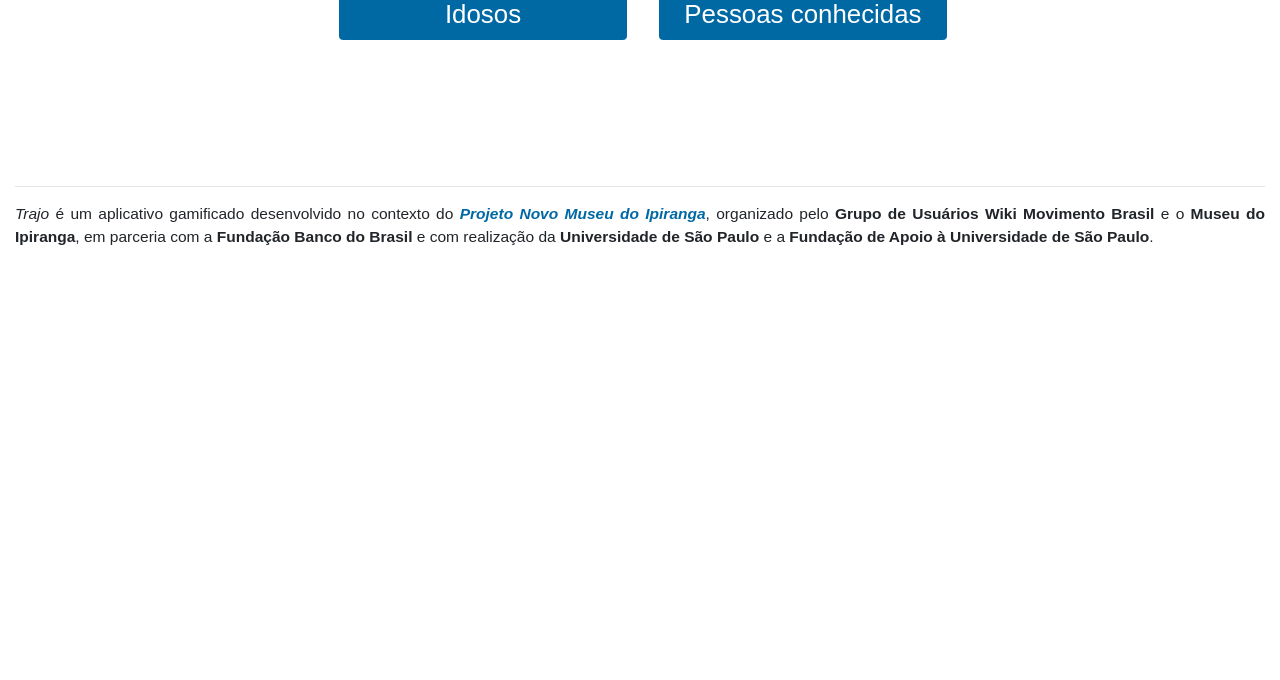
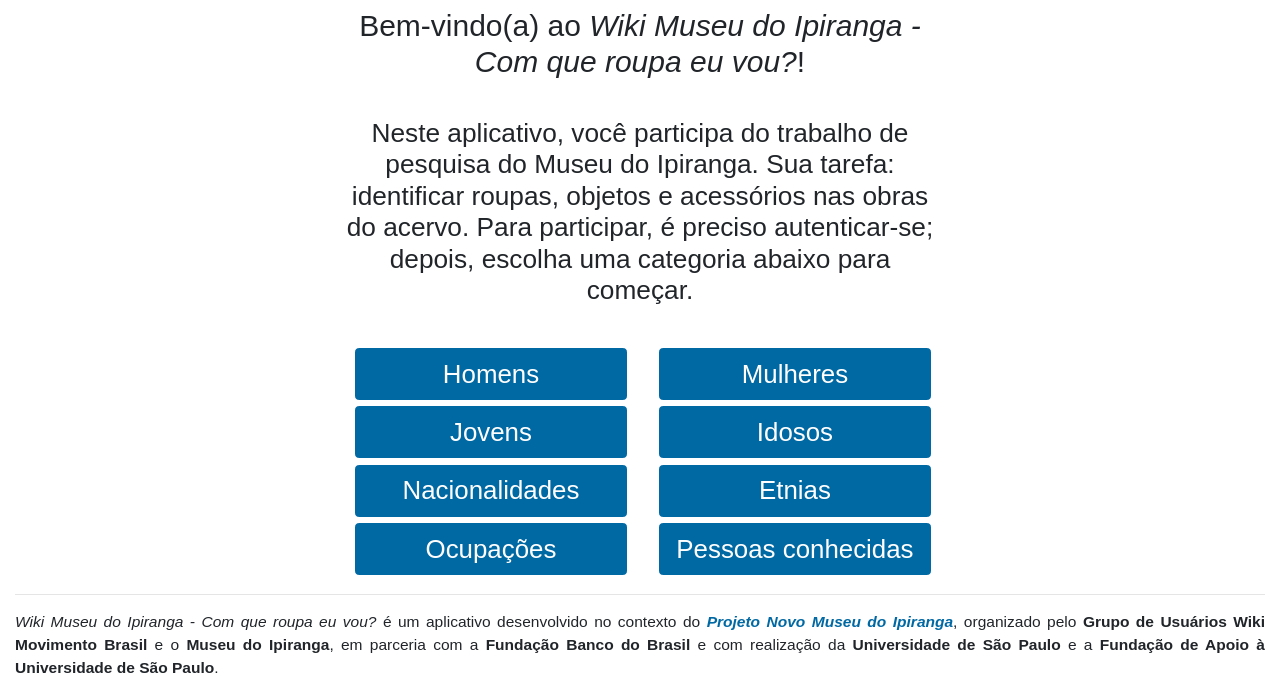
Before and after one commit to WikiMovimentoBrasil/trajo, a Flask app: page / in a window 1280 px wide. Shown: the part 578-1258 px from the top of the page. Before the commit the page ends 823 px from the top, so only its background shows below. Run offline with Flask 2, Linux system fonts and the light colour scheme; parts of the project's set-up code (start-up, migrations or seed data) failed here and were passed over; some libraries are stand-ins or nearby versions.

Commit message:
Implementing updates

```diff
--- a/app.py
+++ b/app.py
@@ -168,7 +168,7 @@
                            number_works=quantidade)
 
 
-# Página com tutorial de como contribuir com o jogo
+# Página com tutorial de como contribuir com o aplicativo
 @app.route('/tutorial')
 def tutorial():
     username = get_username()
--- a/static/style.css
+++ b/static/style.css
@@ -4,7 +4,7 @@
     padding-right: 0 !important;
 }
 
-h1, h2 {
+h1, h2, h3 {
     font-family: Josefin Sans, sans-serif;
 }
 
--- a/templates/base.html
+++ b/templates/base.html
@@ -14,7 +14,7 @@
     <script src="https://maxcdn.bootstrapcdn.com/bootstrap/4.5.0/js/bootstrap.min.js"></script>
     <script src="{{ url_for('static', filename= 'pagination.js') }}"></script>
     {% block scripts %}{% endblock %}
-    <title>{% block title %}{{ _("Página inicial") }}{% endblock %} | {{ _("Trajo") }}</title>
+    <title>{% block title %}{{ _("Página inicial") }}{% endblock %} | {{ _("Wiki Museu do Ipiranga - Com que roupa eu vou?") }}</title>
     <script>
         function menuFunction() {
             var x = document.getElementById("topnavbar");
@@ -30,8 +30,13 @@
 {% block navbar %}{% endblock %}
 <main class="w3-container" id="content" style="min-height:85vh;overflow: auto;padding: 0">
     {% block banner %}
-        <h1 style="font-family: Satisfy;font-size: 400%;text-align: center;color: #0068a3; padding-top:60px;padding-bottom:30px">
-            {{ _("Trajo") }}
+        <div class="w3-container w3-quarter"></div>
+        <h1 class="w3-container w3-half" style="text-align: center; padding:60px">
+            {% if lang=="en" %}
+                <img class="banner" src="{{ url_for('static', filename= 'WikiMI - Com que roupa eu vou - en.svg') }}" alt='{{ _("Logotipo Wiki Museu do Ipiranga - Com que roupa eu vou?") }}' width="100%"/>
+            {% else %}
+                <img class="banner" src="{{ url_for('static', filename= 'WikiMI - Com que roupa eu vou - pt.svg') }}" alt='{{ _("Logotipo Wiki Museu do Ipiranga - Com que roupa eu vou?") }}' width="100%"/>
+            {% endif %}
         </h1>
     {% endblock %}
     {% block content %}{% endblock %}
@@ -40,7 +45,7 @@
     <hr>
     <p style="font-size:90%; text-align: justify">
         {% set projeto %}<a tabindex="0" target='_blank' aria-label='{{_("Projeto Novo Museu do Ipiranga")}}' href='https://pt.wikipedia.org/wiki/Wikip%C3%A9dia:GLAM/Museu_Paulista#Projeto_Novo_Museu_do_Ipiranga'>{{_("Projeto Novo Museu do Ipiranga")}}</a>{% endset %}
-        {{_("<i>Trajo</i> é um aplicativo gamificado desenvolvido no contexto do <i><b>%(projeto)s</b></i>, organizado pelo <b>Grupo de Usuários Wiki Movimento Brasil</b> e o <b>Museu do Ipiranga</b>, em parceria com a <b>Fundação Banco do Brasil</b> e com realização da <b>Universidade de São Paulo</b> e a <b>Fundação de Apoio à Universidade de São Paulo</b>.", projeto=projeto)}}
+        {{_("<i>Wiki Museu do Ipiranga - Com que roupa eu vou?</i> é um aplicativo desenvolvido no contexto do <i><b>%(projeto)s</b></i>, organizado pelo <b>Grupo de Usuários Wiki Movimento Brasil</b> e o <b>Museu do Ipiranga</b>, em parceria com a <b>Fundação Banco do Brasil</b> e com realização da <b>Universidade de São Paulo</b> e a <b>Fundação de Apoio à Universidade de São Paulo</b>.", projeto=projeto)}}
     </p>
 </footer>
 </body>
--- a/templates/colecao.html
+++ b/templates/colecao.html
@@ -9,12 +9,6 @@
 {% block title %}{{ descriptor }}{% endblock %}
 {% block scripts %}
     <link rel="stylesheet" href="{{ url_for('static', filename= 'pagination.css') }}" type='text/css'>
-{% endblock %}
-
-{% block banner %}
-    <h1 style="font-family: Satisfy;font-size: 400%;text-align: center;color: #0068a3; padding-top:60px;padding-bottom:30px">
-        Trajo
-    </h1>
 {% endblock %}
 
 {% block content %}
--- a/templates/inicio.html
+++ b/templates/inicio.html
@@ -9,15 +9,34 @@
 {% block title %}{{ _("Página inicial") }}{% endblock %}
 
 {% block banner %}
-    <h1 style="font-family: Satisfy;font-size: 400%;text-align: center;color: #0068a3; padding-top:60px;padding-bottom:30px">
-        Trajo
+    <div class="w3-row">
+        <div class="w3-container w3-quarter"></div>
+        <h1 class="w3-container w3-half" style="text-align: center;padding:60px">
+            {% if lang=="en" %}
+                <img class="banner" src="{{ url_for('static', filename= 'WikiMI - Com que roupa eu vou - en.svg') }}" alt='{{ _("Logotipo Wiki Museu do Ipiranga - Com que roupa eu vou?") }}' width="100%"/>
+            {% else %}
+                <img class="banner" src="{{ url_for('static', filename= 'WikiMI - Com que roupa eu vou - pt.svg') }}" alt='{{ _("Logotipo Wiki Museu do Ipiranga - Com que roupa eu vou?") }}' width="100%"/>
+            {% endif %}
         </h1>
-    <h2 style="text-align:center; padding:30px;">{{ _("Descreva as vestimentas e os objetos usados pelas<br>pessoas retratadas nas obras do Museu do Ipiranga") }}</h2>
+    </div>
+    <div class="w3-row">
+        <div class="w3-container w3-quarter"></div>
+        <div class="w3-container w3-half">
+            <h2 style="text-align:center; padding-bottom:30px;">
+                {{ _("Bem-vindo(a) ao <i>Wiki Museu do Ipiranga - Com que roupa eu vou?</i>!")}}
+            </h2>
+            <h3 style="text-align:center; padding-bottom:30px;">
+                {{_("Neste aplicativo, você participa do trabalho de pesquisa do Museu do Ipiranga. Sua tarefa: identificar roupas, objetos e acessórios nas obras do acervo. Para participar, é preciso autenticar-se; depois, escolha uma categoria abaixo para começar.") }}</h3>
+            </h3>
+        </div>
+    </div>
 {% endblock %}
 
 {% block content %}
     <div class="w3-container w3-quarter"></div>
-    <div class="w3-container w3-quarter">
+    <div class="w3-container w3-half">
+        <div class="w3-row">
+            <div class="w3-container w3-half">
                 <a href="{{ url_for('colecao', type='homens') }}" title="{{ _('Homens') }}">
                     <button type="button"
                             class="btn btn-primary"
@@ -29,6 +48,8 @@
                         {{ _('Homens') }}
                     </button>
                 </a>
+            </div>
+            <div class="w3-container w3-half">
                 <a href="{{ url_for('colecao', type='mulheres') }}" title="{{ _('Mulheres') }}">
                     <button type="button"
                             class="btn btn-primary"
@@ -40,6 +61,10 @@
                         {{ _('Mulheres') }}
                     </button>
                 </a>
+            </div>
+        </div>
+        <div class="w3-row">
+            <div class="w3-container w3-half">
                 <a href="{{ url_for('colecao', type='jovens') }}" title="{{ _('Jovens') }}">
                     <button type="button"
                             class="btn btn-primary"
@@ -51,6 +76,8 @@
                         {{ _('Jovens') }}
                     </button>
                 </a>
+            </div>
+            <div class="w3-container w3-half">
                 <a href="{{ url_for('colecao', type='idosos') }}" title="{{ _('Idosos') }}">
                     <button type="button"
                             class="btn btn-primary"
@@ -63,7 +90,9 @@
                     </button>
                 </a>
             </div>
-    <div class="w3-container w3-quarter">
+        </div>
+        <div class="w3-row">
+            <div class="w3-container w3-half">
                 <a href="{{ url_for('colecao', type='nacionalidades') }}" title="{{ _('Nacionalidades') }}">
                     <button type="button"
                             class="btn btn-primary"
@@ -75,6 +104,8 @@
                         {{ _('Nacionalidades') }}
                     </button>
                 </a>
+            </div>
+            <div class="w3-container w3-half">
                 <a href="{{ url_for('colecao', type='etnias') }}" title="{{ _('Etnias') }}">
                     <button type="button"
                             class="btn btn-primary"
@@ -86,6 +117,10 @@
                         {{ _('Etnias') }}
                     </button>
                 </a>
+            </div>
+        </div>
+        <div class="w3-row">
+            <div class="w3-container w3-half">
                 <a href="{{ url_for('colecao', type='ocupacoes') }}" title="{{ _('Ocupações') }}">
                     <button type="button"
                             class="btn btn-primary"
@@ -97,6 +132,8 @@
                         {{ _('Ocupações') }}
                     </button>
                 </a>
+            </div>
+            <div class="w3-container w3-half">
                 <a href="{{ url_for('colecao', type='pessoas_conhecidas') }}" title="{{ _('Pessoas conhecidas') }}">
                     <button type="button"
                             class="btn btn-primary"
@@ -109,4 +146,6 @@
                     </button>
                 </a>
             </div>
+        </div>
+    </div>
 {% endblock %}
--- a/templates/item.html
+++ b/templates/item.html
@@ -23,7 +23,7 @@
         </div>
         <div id="metadata" class="w3-container w3-half">
             {% if not username %}
-                <h2>
+                <h2 style="text-align:center">
                     {{ _("Faça a sua autenticação clicando no botão 'Autenticar-se' no canto superior direito") }}
                 </h2>
             {% endif %}
--- a/templates/sobre.html
+++ b/templates/sobre.html
@@ -13,8 +13,8 @@
     <div class="w3-container w3-quarter"></div>
     <div class="w3-container w3-half" style="font-size: 125%; text-align: left">
         <p>
-            {{_("Você está pronto para ser um(a) investigador(a) de acervos? É o que o aplicativo <b>TRAJO</b> te oferece: desenvolver suas aptidões de investigação e conhecer mais a fundo o acervo do Museu do Ipiranga.")}}<br><br>
-            {{_("A curadoria de acervo é uma das atividades mais importantes do museu. Nela, pesquisadoras e pesquisadores -- e agora você! -- se debruçam sobre os objetos da coleção para identificar sua procedência, o que retrata, a história da peça. No aplicativo <b>TRAJO</b>, você participa desse trabalho de curadoria, descrevendo as roupas e os acessórios das pessoas retratadas em obras do Museu do Ipiranga.")}}<br><br>
+            {{_("Você está pronto para ser um(a) investigador(a) de acervos? É o que o aplicativo <b>Wiki Museu do Ipiranga - Com que roupa eu vou?</b> te oferece: desenvolver suas aptidões de investigação e conhecer mais a fundo o acervo do Museu do Ipiranga.")}}<br><br>
+            {{_("A curadoria de acervo é uma das atividades mais importantes do museu. Nela, pesquisadoras e pesquisadores -- e agora você! -- se debruçam sobre os objetos da coleção para identificar sua procedência, o que retrata, a história da peça. No aplicativo <b>Wiki Museu do Ipiranga - Com que roupa eu vou?</b>, você participa desse trabalho de curadoria, descrevendo as roupas e os acessórios das pessoas retratadas em obras do Museu do Ipiranga.")}}<br><br>
             {{_("O trabalho é sério! Suas edições são interativas e automaticamente registradas. Elas aparecem num grande documento, uma base de dados, em que pouco a pouco as informações sobre o acervo do Museu do Ipiranga são melhoradas. Você é agora tem o poder de ajudar -- que responsabilidade, né?")}}<br><br>
             {{_("O aplicativo é um recurso de curadoria colaborativa, em que todas e todos podem participar. Funciona como a Wikipédia, a enciclopédia em que todo mundo pode editar.")}}<br><br>
             {{_("Mãos à obra, temos agora %(number_works)s obras cujas informações precisam de sua ajuda!", number_works=number_works)}}<br><br>
--- a/templates/topnavbar.html
+++ b/templates/topnavbar.html
@@ -1,7 +1,7 @@
 <nav class="topnav" id="topnavbar">
-    <a tabindex="0" id="inicio" href="{{url_for('inicio')}}" class="active" style="font-family: Satisfy; color:#0068a3">{{_("Trajo")}}</a>
+    <a tabindex="0" id="inicio" href="{{url_for('inicio')}}" class="active" style="color:#0068a3">{{_("Página inicial")}}</a>
     <a tabindex="0" id="sobre" href="{{url_for('sobre')}}">{{_("Sobre")}}</a>
-    <a tabindex="0" id="tutorial" href="{{url_for('tutorial')}}">{{_("Como jogar?")}}</a>
+    <a tabindex="0" id="tutorial" href="{{url_for('tutorial')}}">{{_("Ajuda")}}</a>
     {% if lang != 'en' %}
         <a class="right" tabindex="0" href="{{url_for('set_locale', return_to=request.script_root + request.full_path, lang='en')}}">EN</a>
     {% endif %}
--- a/wikidata.py
+++ b/wikidata.py
@@ -22,7 +22,7 @@
         "query": query,
         "format": "json"
     }
-    result = requests.get(url=url, params=params, headers={'User-agent': 'Trajo 1.0'})
+    result = requests.get(url=url, params=params, headers={'User-agent': 'WikiMI CQREV 1.0'})
     data = result.json()
     return data
 
@@ -131,7 +131,7 @@
         'format': 'json',
         'uselang': lang,
     }
-    result = requests.get(url=url, params=params, headers={'User-agent': 'Trajo 1.0'})
+    result = requests.get(url=url, params=params, headers={'User-agent': 'WikiMI CQREV 1.0'})
     new_result = {}
     data = result.json()
     properties = data["entities"][item]["claims"]
@@ -173,7 +173,7 @@
         'limit': 50,
         'uselang': lang,
     }
-    result = requests.get(url=url, params=params, headers={'User-agent': 'Trajo 1.0'})
+    result = requests.get(url=url, params=params, headers={'User-agent': 'WikiMI CQREV 1.0'})
     data = result.json()
 
     return data
```
Also changed, not shown: static/WikiMI - Com que roupa eu vou - en.svg (added), static/WikiMI - Com que roupa eu vou - pt.svg (added), translations/en/LC_MESSAGES/messages.po, 3 other files. Lines whose indentation alone changed are shown as unchanged.
